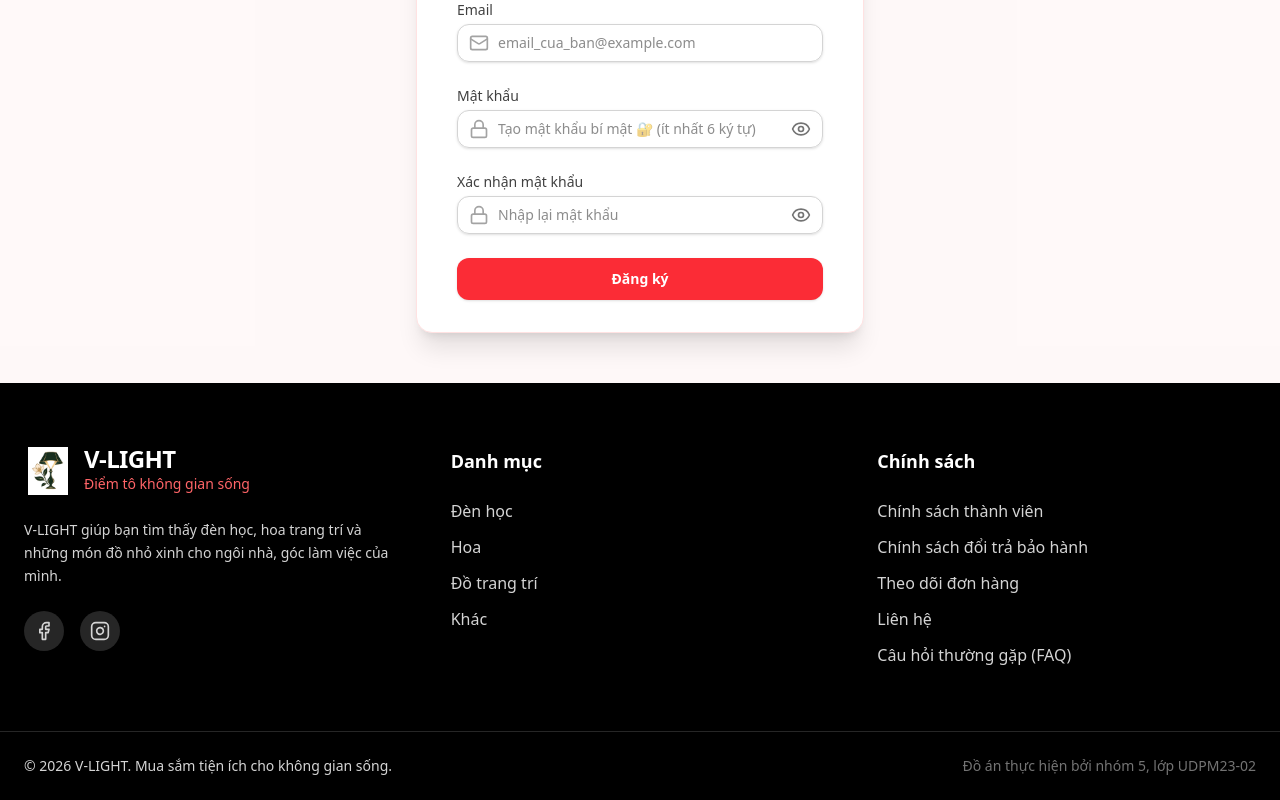
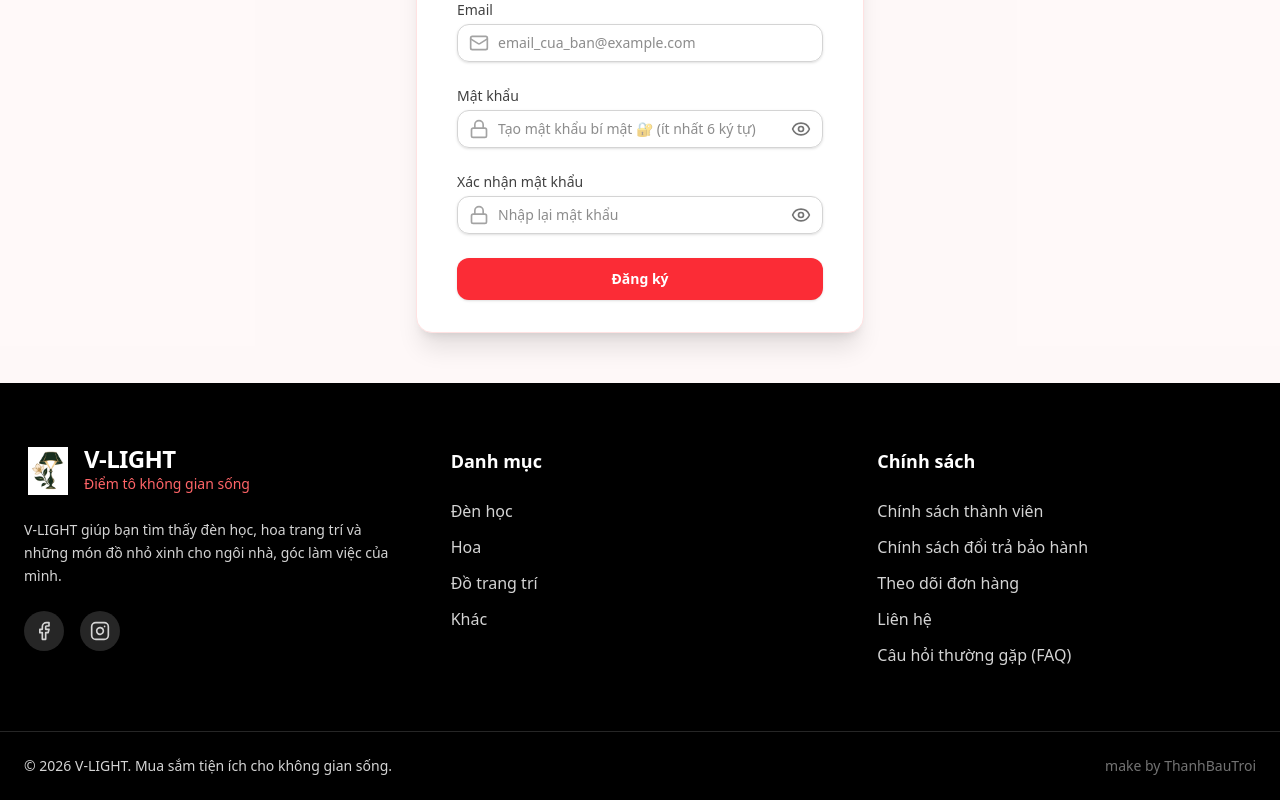
Before and after one commit to thanhbautroi/sokaifood, a Next.js app: page /register in a window 1280 px wide. Shown: the part 417-1217 px from the top of the page. Built offline with nearby package versions, Linux system fonts and the light colour scheme; no server answers.

Commit message:
Update footer text and attribution

```diff
--- a/src/components/layout/Footer.tsx
+++ b/src/components/layout/Footer.tsx
@@ -112,7 +112,7 @@ export default function Footer() {
           <div className="flex flex-col md:flex-row justify-between items-center gap-4 text-sm">
             <p>© {new Date().getFullYear()} V-LIGHT. Mua sắm tiện ích cho không gian sống.</p>
             <p className="text-gray-500">
-              Đồ án thực hiện bởi nhóm 5, lớp UDPM23-02
+              make by ThanhBauTroi
             </p>
           </div>
         </div>
```
